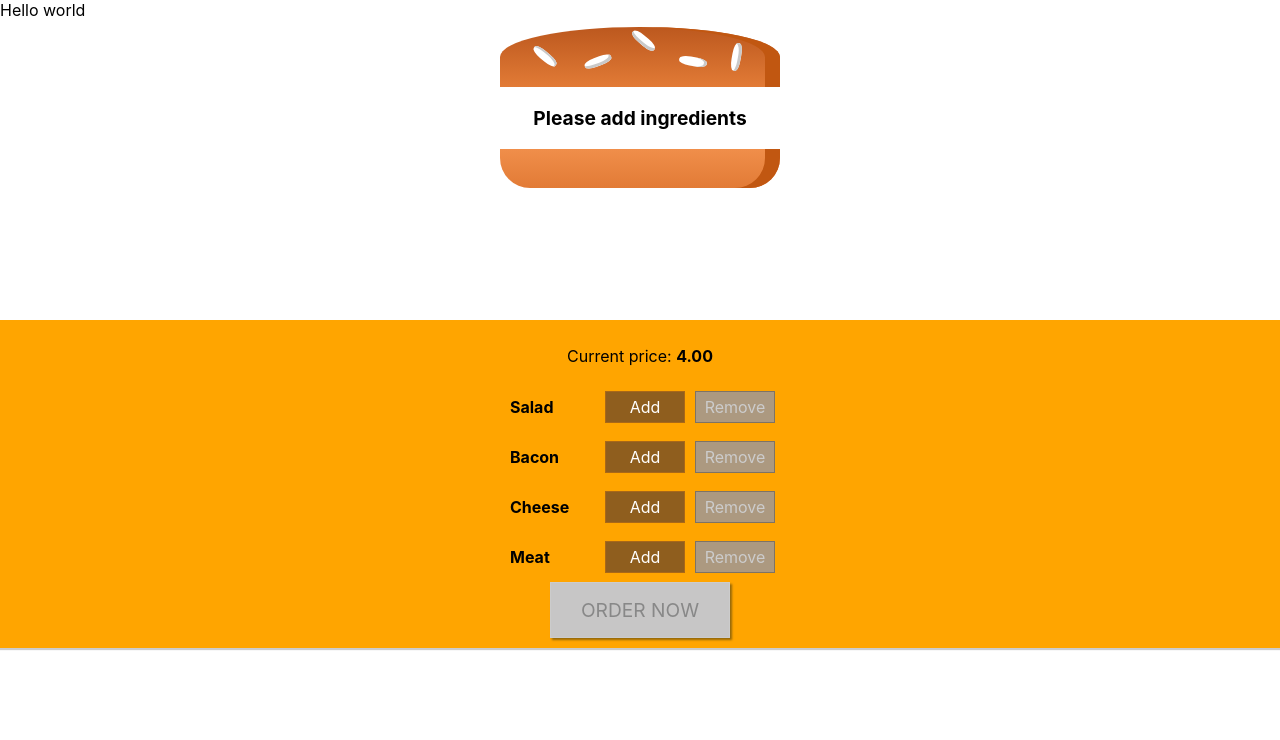
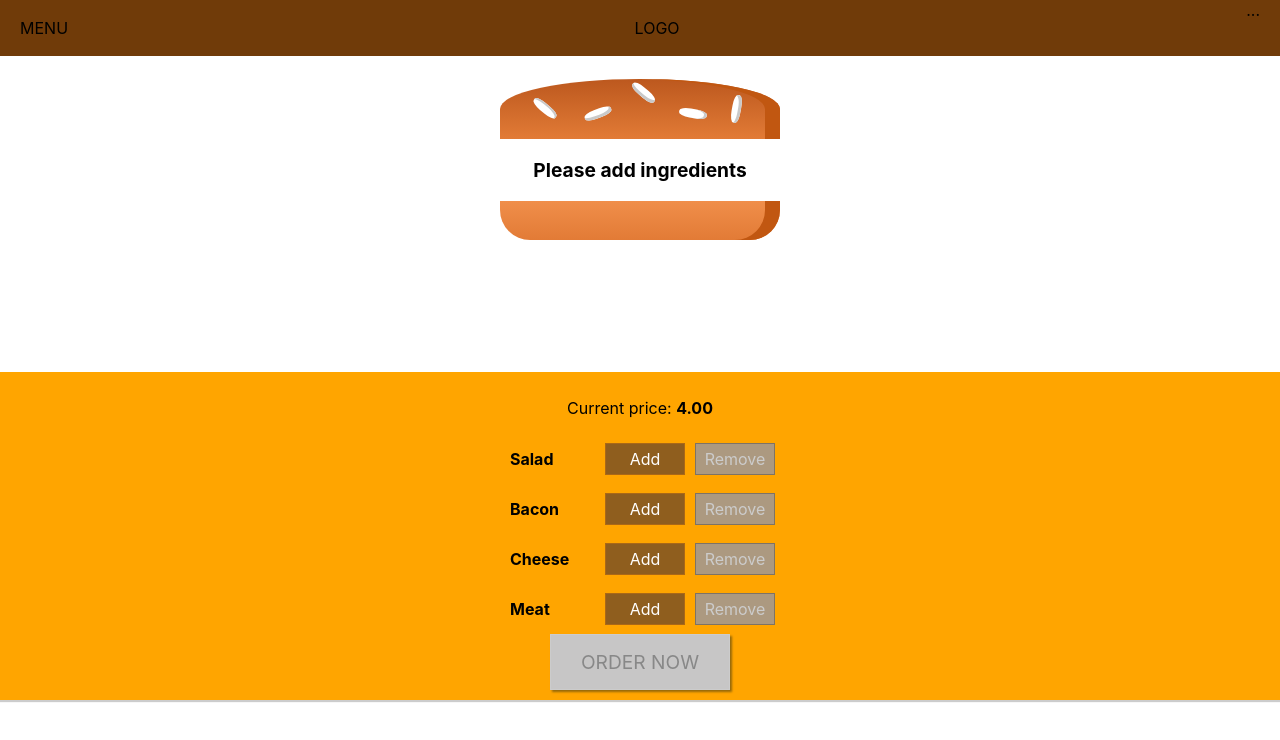
Before and after one commit to pxeona/build-your-burger, a React (Create React App) app: page / in a window 1280 px wide. Shown: the top 740 px of the page. Built offline with nearby package versions, Linux system fonts and the light colour scheme.

Commit message:
Added a toolbar

```diff
--- a/src/components/Layout/Layout.js
+++ b/src/components/Layout/Layout.js
@@ -1,11 +1,13 @@
 import React from "react";
 
 import Aux from "../../hoc/Auxiliary";
+import Toolbar from "../Navigation/Toolbar/Toolbar";
+import styles from "./Layout.module.css";
 
 const layout = (props) => (
   <Aux>
-    <div>Hello world</div>
-    <main>{props.children}</main>
+    <Toolbar />
+    <main className={styles.Content}>{props.children}</main>
   </Aux>
 );
 
--- /dev/null
+++ b/src/components/Layout/Layout.module.css
@@ -0,0 +1,3 @@
+.Content {
+  margin-top: 72px;
+}
--- /dev/null
+++ b/src/components/Navigation/Toolbar/Toolbar.js
@@ -0,0 +1,13 @@
+import React from "react";
+
+import styles from "./Toolbar.module.css";
+
+const toolbar = () => (
+  <header className={styles.Toolbar}>
+    <div>MENU</div>
+    <div>LOGO</div>
+    <nav>...</nav>
+  </header>
+);
+
+export default toolbar;
--- /dev/null
+++ b/src/components/Navigation/Toolbar/Toolbar.module.css
@@ -0,0 +1,18 @@
+.Toolbar {
+  height: 56px;
+  width: 100%;
+  position: fixed;
+  top: 0;
+  left: 0;
+  background-color: #703b09;
+  display: flex;
+  justify-content: space-between;
+  align-items: center;
+  padding: 0 20px;
+  box-sizing: border-box;
+  z-index: 90;
+}
+
+.Toolbar nav {
+  height: 100%;
+}
```
